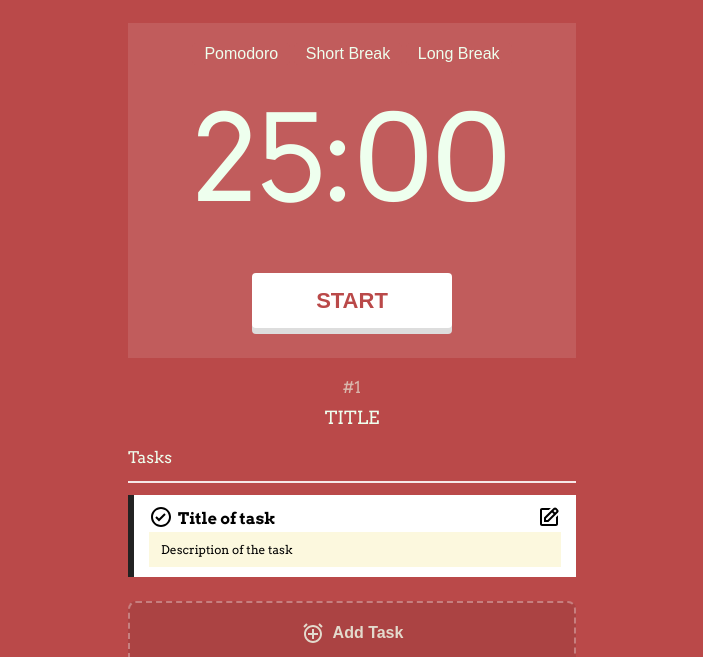
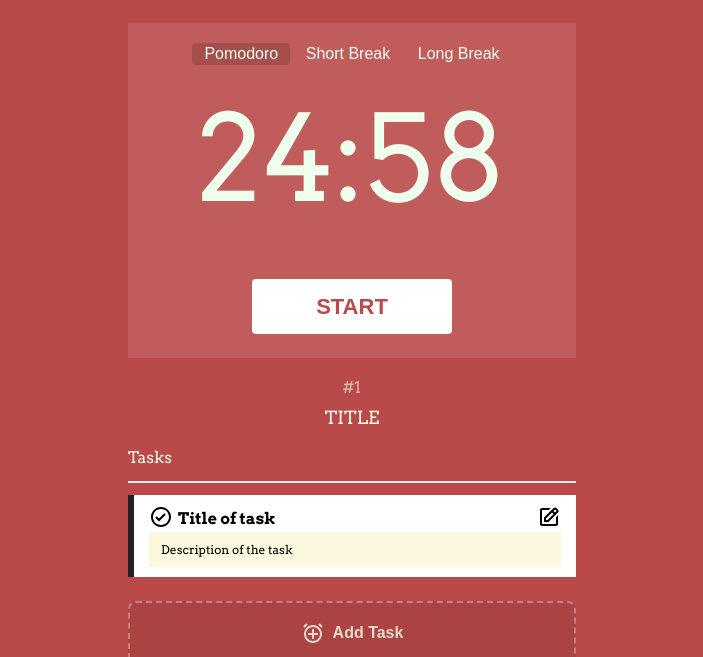
Before and after one commit to Anchel17/Pomodoro, a plain HTML site: page index.html in a window 1280 px wide. Both pictures are taken after a click on the button "START". Shown: the part 76-733 px from the top of the page, without its empty margins (288-991 px from the left). Drawn offline with Linux system fonts and the light colour scheme.

Commit message:
js inicial

```diff
--- a/index.html
+++ b/index.html
@@ -36,17 +36,20 @@
             <div class="timer-container">
                 <div class="timer">
                     <div class="timer-options">
-                        <button class="option">Pomodoro</button>
-                        <button class="option">Short Break</button>
-                        <button class="option">Long Break</button>
+                        <button id="pomo" class="option-active">Pomodoro</button>
+                        <button id="short-break">Short Break</button>
+                        <button id="long-break">Long Break</button>
                     </div>
                     <div id="counter">
-                        <span>25:00</span>
+                        <!--<span id="time-left">25:00</span>-->
+                        <span id="minutes">25</span>
+                        <span>:</span>
+                        <span id="seconds">00</span>
                         <!--Aqui vai ser JS-->
                     </div>
 
                     <div class="action-buttons">
-                        <button class="start">START</button>
+                        <button class="start" onclick="pomoStart()">START</button>
                         <!--
                             Aqui vai 2 botões, 1 de reset e outro de pause
                         -->
@@ -67,7 +70,7 @@
                 <span id="span-bottom">Tasks</span>
                 <div class="tasks">
                     <!--Aqui vai as tasks que serão criadas com JS-->
-
+                    <!--Isso aqui é criado com JS-->
                     <div class="created-task">
                         <div class="created-task-title-container">
                             <div class="flex-title">
@@ -85,7 +88,7 @@
                             <span id="created-task-description">Description of the task</span>
                         </div>
                     </div>
-
+                    <!---->
 
                     <button id="add-task">
                         <!--
--- a/script.js
+++ b/script.js
@@ -0,0 +1,58 @@
+const actionBtn = document.querySelector(".start");
+//let counter = document.querySelector("#time-left");
+let min = document.querySelector("#minutes");
+let sec = document.querySelector("#seconds");
+
+let workTime = 25;
+let shortBreak = 5;
+let longBreak = 15;
+let seconds = "00";
+
+function pomoPause(){
+    actionBtn.innerText = "PAUSE";
+    actionBtn.classList.remove('active');
+    actionBtn.setAttribute("onclick", "pomoStart()");
+}
+
+function pomoStart(){
+    actionBtn.innerText = "START";
+    actionBtn.classList.add('active');
+    actionBtn.setAttribute("onclick", "pomoPause()");
+
+
+    seconds = 59;
+
+    let workMinutes = workTime - 1;
+    let shortBreakMinutes = shortBreak - 1;
+    let longBreakMinutes = longBreak - 1;
+
+    //decrementar tempo
+    let timerFunction = () =>{
+        if(workMinutes < 10){
+            min.innerText = '0' + workMinutes;
+        }
+        else{
+            min.innerText = workMinutes;
+        }
+
+        if(seconds < 10){
+            sec.innerText = '0' + seconds;
+        }
+        else{
+            sec.innerText = seconds;
+        }
+
+        seconds--;
+
+        if(seconds == 0){
+            workMinutes--;
+            if(workMinutes == -1){
+                min.innerText = '0' + 0;
+                sec.innerText = '0' + 0;
+                clearTimeout(intervalo);
+            }
+            seconds = 59;
+        }
+    }
+    let intervalo = setInterval(timerFunction, 1000);
+}
--- a/style.css
+++ b/style.css
@@ -97,8 +97,14 @@
     padding: 2px 12px;
 }
 
+.option-active{
+    background-color: #A44E4E!important;
+}
+
 .timer-container #counter{
     font-size: 120px;
+    display: flex;
+    justify-content: center;
 }
 
 .action-buttons button{
@@ -114,6 +120,11 @@
     width: 200px;
     background-color: #fff;
     transition: color 0.5s ease-in-out 0s;
+}
+
+.active{
+    box-shadow: none!important;
+    transform: translateY(6px);
 }
 
 .timer-container .task-title{
@@ -172,13 +183,8 @@
     flex-direction: column;
 }
 
-/*Tirar dps
-.tasks-container .tasks #add-task{
+.create-task{
     display: none;
-}
-*/
-.create-task{
-    display: flex;
     width: 100%;
     background-color: #FFFFFF;
     margin-bottom: 40px;
```
